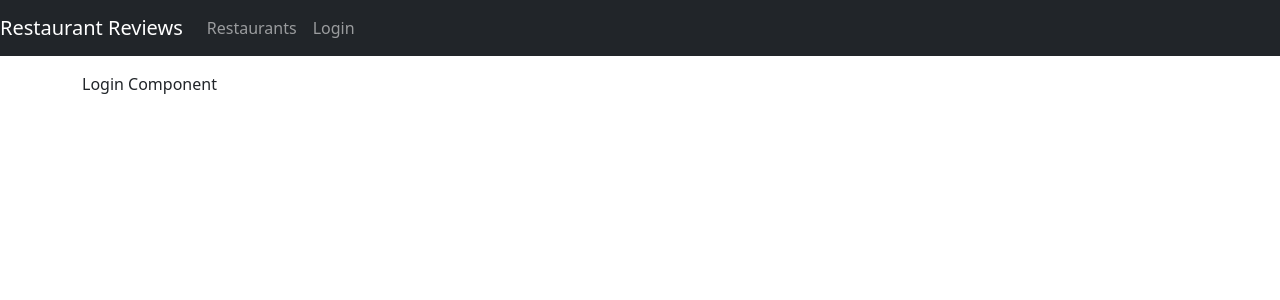
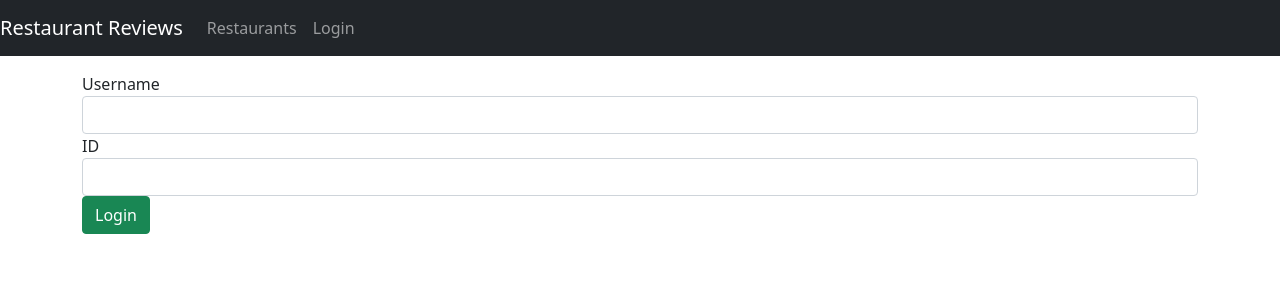
Before and after one commit to a-velasquez/restaurant-reviews, a React (Create React App) app in the folder frontend/: page /login in a window 1280 px wide. Shown: the top 300 px of the page. Built offline with nearby package versions, Linux system fonts and the light colour scheme.

Commit message:
add Login layout

```diff
--- a/frontend/src/components/Login.js
+++ b/frontend/src/components/Login.js
@@ -1,7 +1,58 @@
-import React from "react"
+import React, { useState } from "react"
 
-const Login = () => {
-	return <div>Login Component</div>
+const Login = (props) => {
+	const initialUserState = {
+		name: "",
+		id: ""
+	}
+
+	const [user, setUser] = useState(initialUserState)
+
+	const handleInputChange = (event) => {
+		const { name, value } = event.target
+		setUser({ ...user, [name]: value })
+	}
+
+	const login = () => {
+		props.login(user)
+		props.history.push("/")
+	}
+
+	return (
+		<div className='submit-form'>
+			<div>
+				<div className='form-group'>
+					<label htmlFor='user'>Username</label>
+					<input
+						type='text'
+						className='form-control'
+						id='name'
+						required
+						value={user.name}
+						onChange={handleInputChange}
+						name='name'
+					/>
+				</div>
+
+				<div className='form-group'>
+					<label htmlFor='id'>ID</label>
+					<input
+						type='text'
+						className='form-control'
+						id='id'
+						required
+						value={user.id}
+						onChange={handleInputChange}
+						name='id'
+					/>
+				</div>
+
+				<button onClick={login} className='btn btn-success'>
+					Login
+				</button>
+			</div>
+		</div>
+	)
 }
 
 export default Login
```
